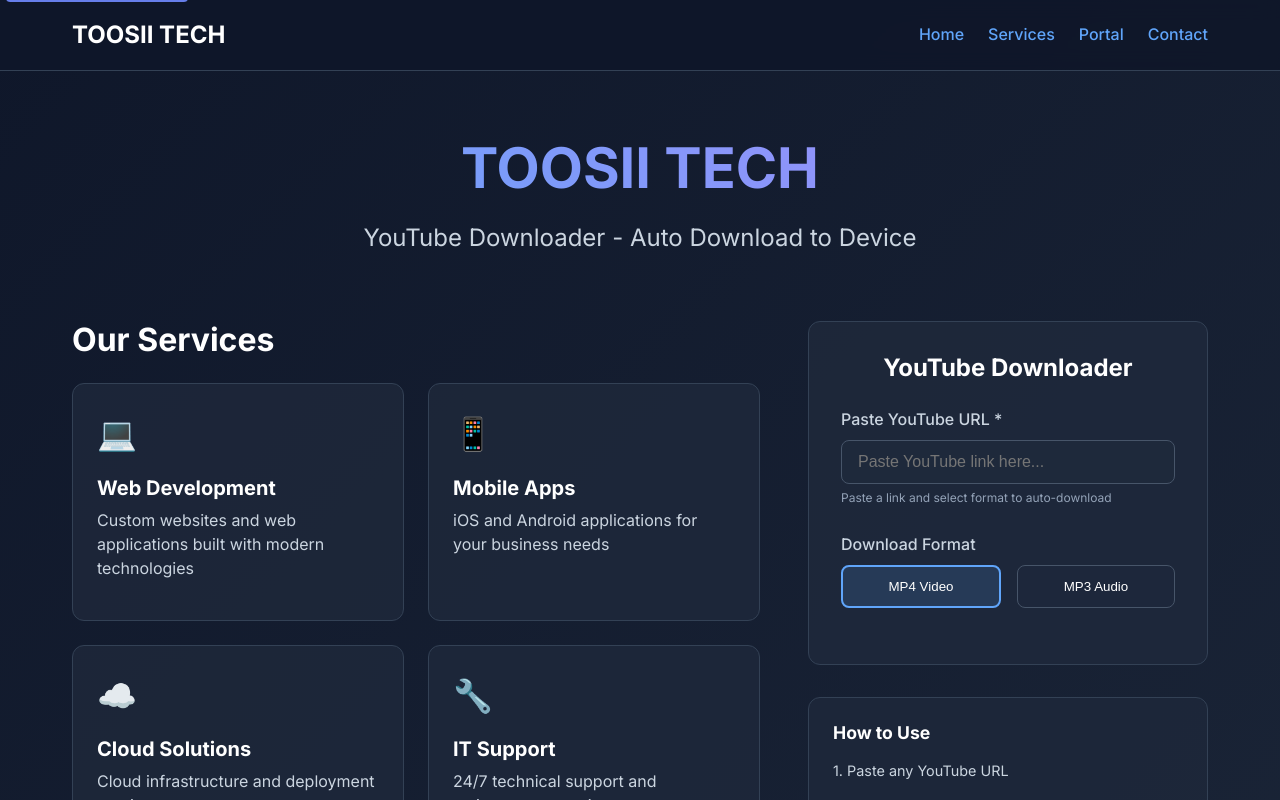
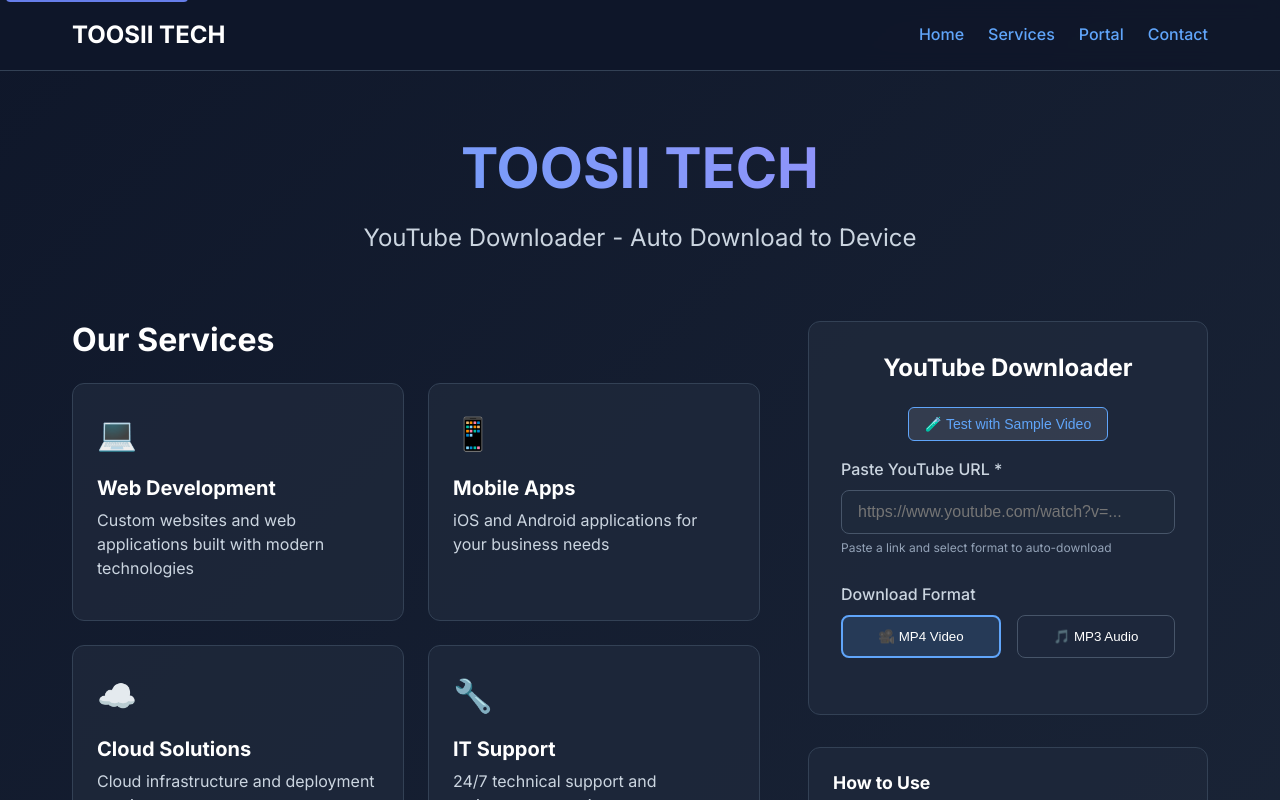
Before and after one commit to TOOSII102/BASE-WEB-APP2, a Next.js app: page / in a window 1280 px wide. Shown: the top 800 px of the page. Built offline with nearby package versions, Linux system fonts and the light colour scheme.

Commit message:
Update page.js

```diff
--- a/app/page.js
+++ b/app/page.js
@@ -49,18 +49,19 @@
       }
 
       if (!data.success) {
-        throw new Error('Download failed - please try again')
+        throw new Error('Download service returned an error')
       }
 
       setResult(data)
 
-      // Automatically trigger download
+      // Automatically trigger download after a short delay
       setTimeout(() => {
         triggerDownload(data.downloadUrl, data.title, data.type);
-      }, 1000);
+      }, 1500);
 
     } catch (err) {
-      setError(err.message || 'An error occurred while processing your request')
+      console.error('Download error:', err);
+      setError('Service temporarily unavailable. Please try a different video or try again later.')
     } finally {
       setLoading(false)
       setAutoDownload(false)
@@ -73,18 +74,21 @@
       const safeTitle = title.replace(/[^a-z0-9]/gi, '_').toLowerCase();
       const filename = `${safeTitle}.${type}`;
 
+      console.log('Starting download:', { downloadUrl, filename });
+
       // Method 1: Direct download using anchor tag
       const link = document.createElement('a');
       link.href = downloadUrl;
       link.setAttribute('download', filename);
       link.setAttribute('target', '_blank');
+      link.setAttribute('rel', 'noopener noreferrer');
 
       // Append to body, click, and remove
       document.body.appendChild(link);
       link.click();
       document.body.removeChild(link);
 
-      console.log('Download triggered:', filename);
+      console.log('Download triggered successfully');
 
     } catch (err) {
       console.error('Download error:', err);
@@ -121,6 +125,12 @@
   }
 
   const manualDownload = () => {
+    setAutoDownload(true);
+  }
+
+  // Test with a sample YouTube URL
+  const testDownload = () => {
+    setUrl('https://www.youtube.com/watch?v=dQw4w9WgXcQ');
     setAutoDownload(true);
   }
 
@@ -319,6 +329,24 @@
                 YouTube Downloader
               </h3>
 
+              {/* Test Button */}
+              <div style={{ marginBottom: '1rem', textAlign: 'center' }}>
+                <button
+                  onClick={testDownload}
+                  style={{
+                    background: 'rgba(255, 255, 255, 0.1)',
+                    color: '#60a5fa',
+                    border: '1px solid #60a5fa',
+                    padding: '0.5rem 1rem',
+                    borderRadius: '6px',
+                    cursor: 'pointer',
+                    fontSize: '0.875rem'
+                  }}
+                >
+                  🧪 Test with Sample Video
+                </button>
+              </div>
+
               <div style={{ marginBottom: '1.5rem' }}>
                 <label style={{
                   display: 'block',
@@ -334,7 +362,7 @@
                   value={url}
                   onChange={(e) => setUrl(e.target.value)}
                   onPaste={handleUrlPaste}
-                  placeholder="Paste YouTube link here..."
+                  placeholder="https://www.youtube.com/watch?v=..."
                   style={{
                     width: '100%',
                     padding: '0.75rem 1rem',
@@ -374,7 +402,7 @@
                       fontWeight: '500'
                     }}
                   >
-                    MP4 Video
+                    🎥 MP4 Video
                   </button>
                   <button
                     type="button"
@@ -390,7 +418,7 @@
                       fontWeight: '500'
                     }}
                   >
-                    MP3 Audio
+                    🎵 MP3 Audio
                   </button>
                 </div>
               </div>
@@ -426,7 +454,7 @@
                   fontSize: '1.1rem',
                   textAlign: 'center'
                 }}>
-                  ⏳ Downloading to your device...
+                  ⏳ Processing and downloading...
                 </div>
               )}
             </div>
@@ -440,7 +468,7 @@
                 borderRadius: '8px',
                 marginBottom: '2rem'
               }}>
-                {error}
+                ⚠️ {error}
               </div>
             )}
 
@@ -500,9 +528,9 @@
                       </div>
                     </div>
                     <div>
-                      <div style={{ color: '#94a3b8', fontSize: '0.75rem' }}>Status</div>
-                      <div style={{ color: '#10b981', fontWeight: '500', fontSize: '0.875rem' }}>
-                        Downloaded to Device
+                      <div style={{ color: '#94a3b8', fontSize: '0.75rem' }}>Quality</div>
+                      <div style={{ color: 'white', fontWeight: '500', fontSize: '0.875rem' }}>
+                        {result.quality}
                       </div>
                     </div>
                   </div>
@@ -515,12 +543,12 @@
                     borderRadius: '6px',
                     border: '1px solid rgba(16, 185, 129, 0.3)'
                   }}>
-                    ✅ File saved to your Downloads folder
+                    ✅ File downloading to your device...
                   </div>
                 </div>
 
                 <div style={{ color: '#94a3b8', fontSize: '0.75rem' }}>
-                  💡 Check your Downloads folder to listen to the {result.type.toUpperCase()} file
+                  💡 Check your Downloads folder for the {result.type.toUpperCase()} file
                 </div>
               </div>
             )}
```
